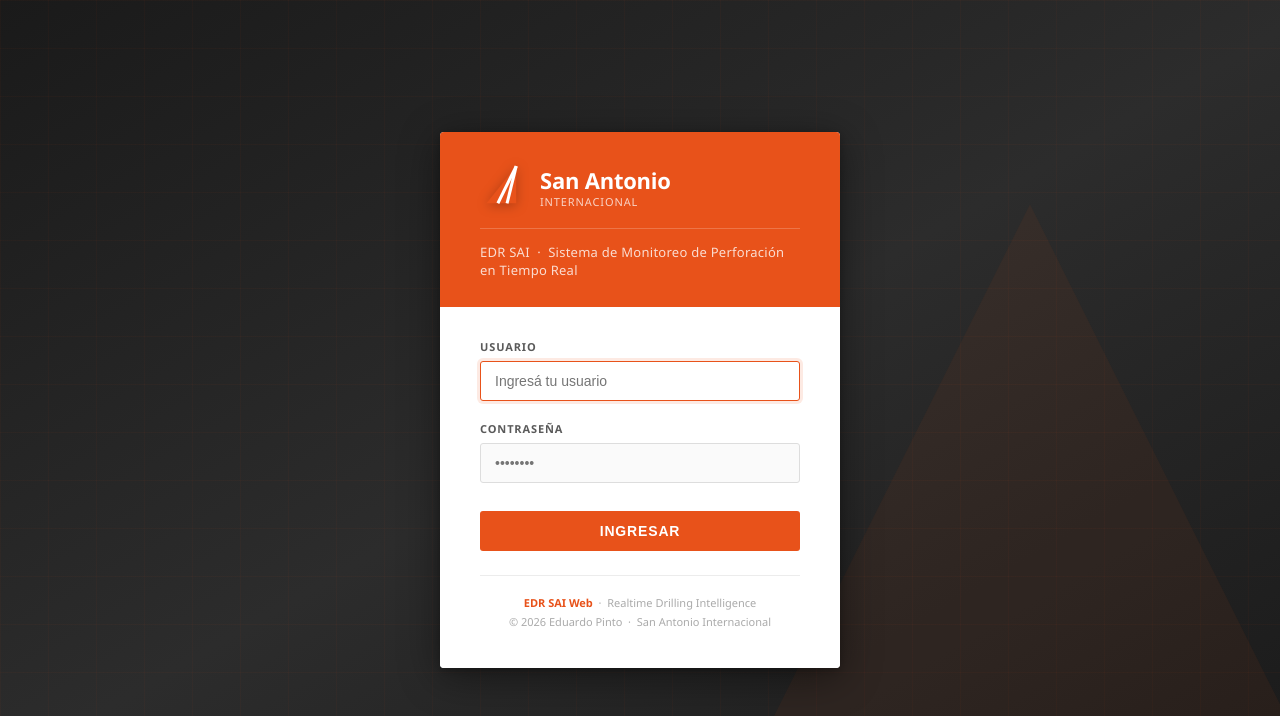
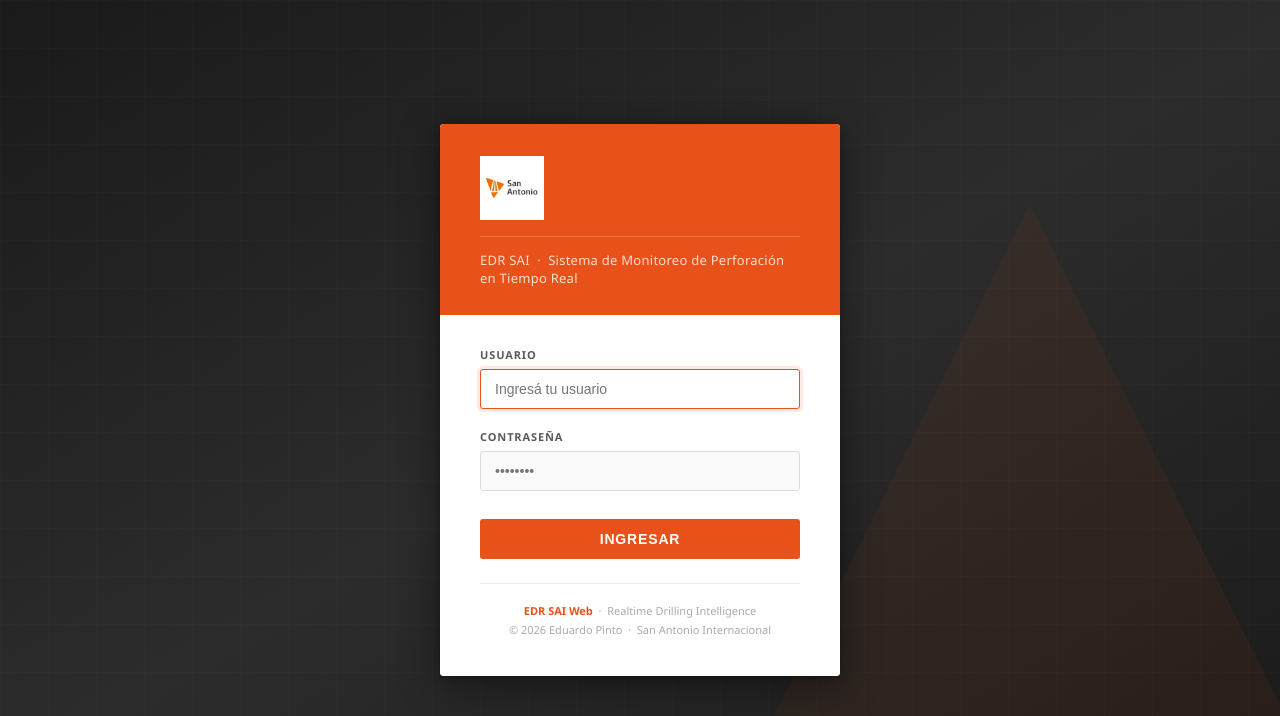
Before and after one commit to educode007/edrsaiweb, a Flask app: page /login in a window 1280 px wide. Shown: the top 716 px of the page. Run offline with Flask 3, Linux system fonts and the light colour scheme.

Commit message:
fix: usar imagen real del logo San Antonio en lugar de SVG generado

```diff
--- a/templates/login.html
+++ b/templates/login.html
@@ -201,18 +201,7 @@
 
     <div class="card-top">
       <div class="sa-logo">
-        <!-- San Antonio Internacional logo SVG — faithful to original -->
-        <svg viewBox="0 0 100 110" xmlns="http://www.w3.org/2000/svg">
-          <!-- Orange triangle: top-right vertex, wide base at bottom, points to bottom-left -->
-          <polygon points="78,5 78,90 10,90" fill="#E8521A"/>
-          <!-- Two white internal lines from top-right vertex to bottom edge, creating 3 sections -->
-          <line x1="78" y1="5" x2="36" y2="90" stroke="#ffffff" stroke-width="7" stroke-linecap="butt"/>
-          <line x1="78" y1="5" x2="57" y2="90" stroke="#ffffff" stroke-width="7" stroke-linecap="butt"/>
-        </svg>
-        <div class="sa-name">
-          San Antonio
-          <span>Internacional</span>
-        </div>
+        <img src="/static/sanantoniointernacional_logo.png" alt="San Antonio Internacional" style="height:64px;width:auto;display:block;">
       </div>
       <div class="card-title">
         EDR SAI &nbsp;·&nbsp; Sistema de Monitoreo de Perforación en Tiempo Real
```
Also changed, not shown: static/sanantoniointernacional_logo.png (added).
